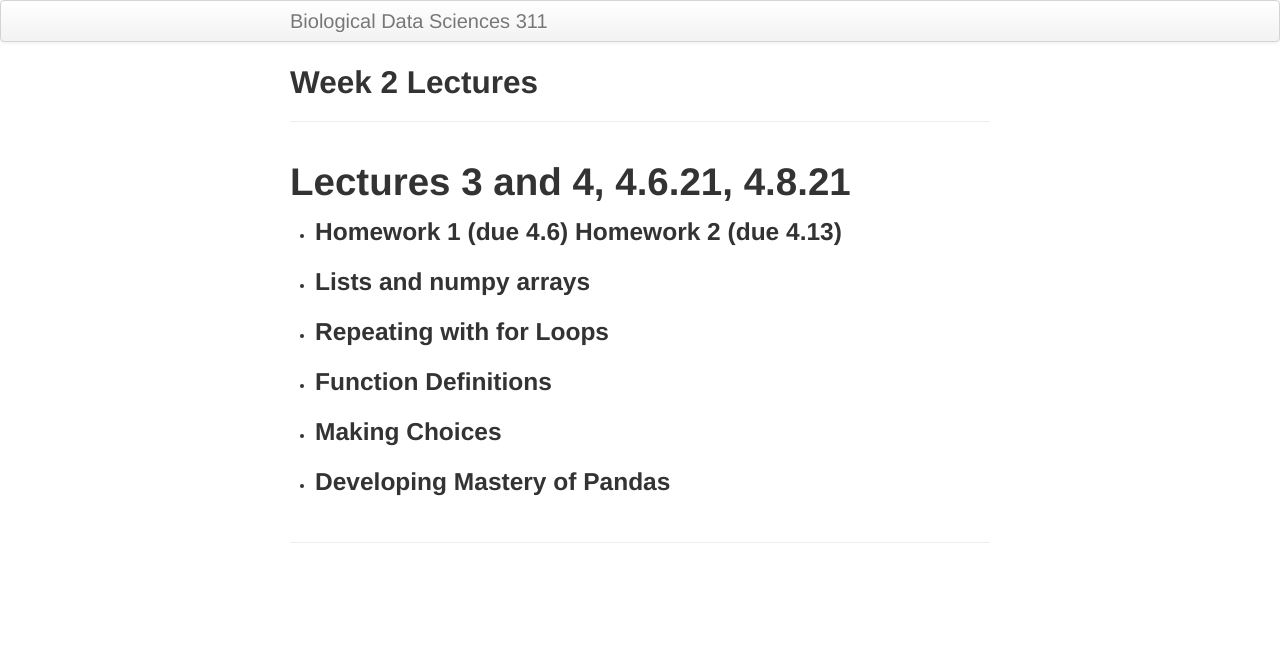
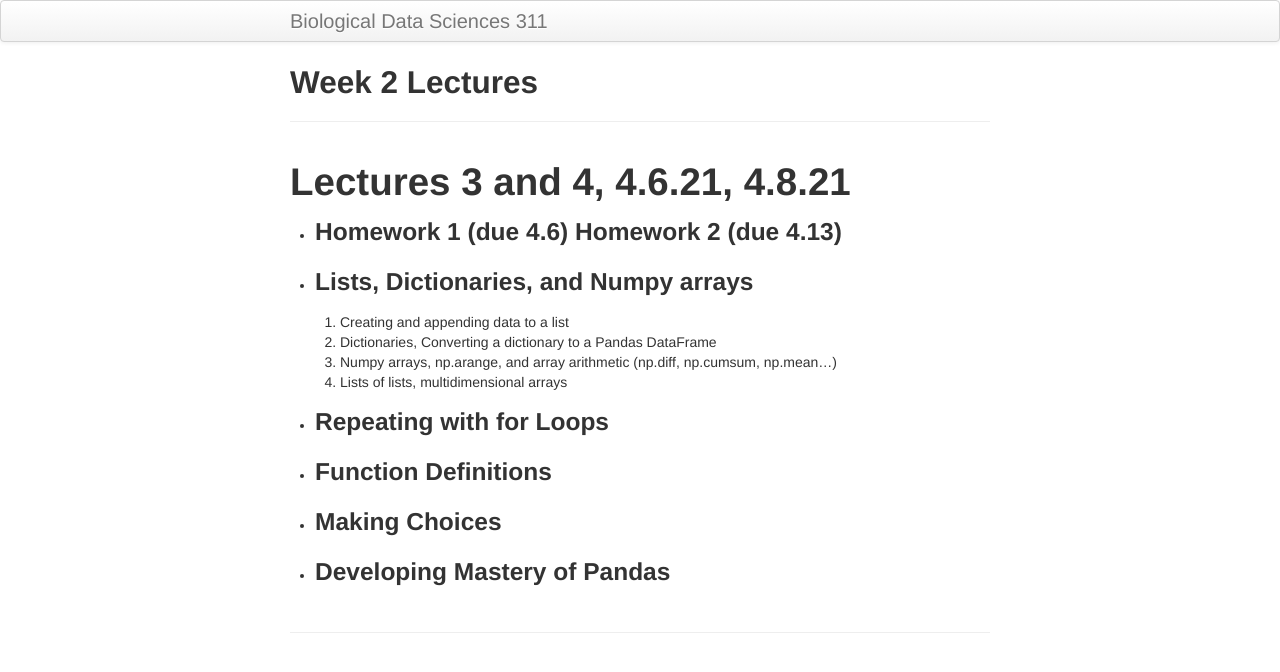
Before and after one commit to timothylwarren/bds311-sp21, a Jekyll site: the page built from lecture_notes/lec_wk02.md, in a window 1280 px wide. Shown: the top 672 px of the page. Built offline with Jekyll 4.4.1, drawn with Linux system fonts in a browser that asks for light colours.

Commit message:
updated lecture notes

```diff
--- a/lecture_notes/lec_wk02.md
+++ b/lecture_notes/lec_wk02.md
@@ -6,7 +6,12 @@ title: Week 2 Lectures
 # Lectures 3 and 4, 4.6.21, 4.8.21
 
 - ### Homework 1 (due 4.6) Homework 2 (due 4.13)
-- ### Lists and numpy arrays
+- ### Lists, Dictionaries, and Numpy arrays
+1. Creating and appending data to a list
+2. Dictionaries, Converting a dictionary to a Pandas DataFrame
+3. Numpy arrays, np.arange, and array arithmetic (np.diff, np.cumsum, np.mean...)
+4. Lists of lists, multidimensional arrays
+
 - ### Repeating with for Loops
 - ### Function Definitions
 - ### Making Choices
```
